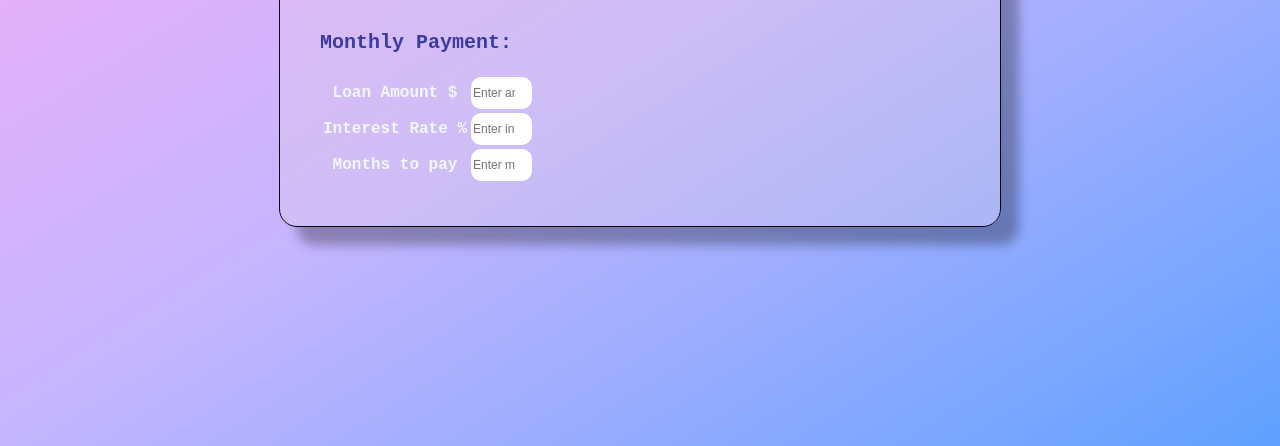
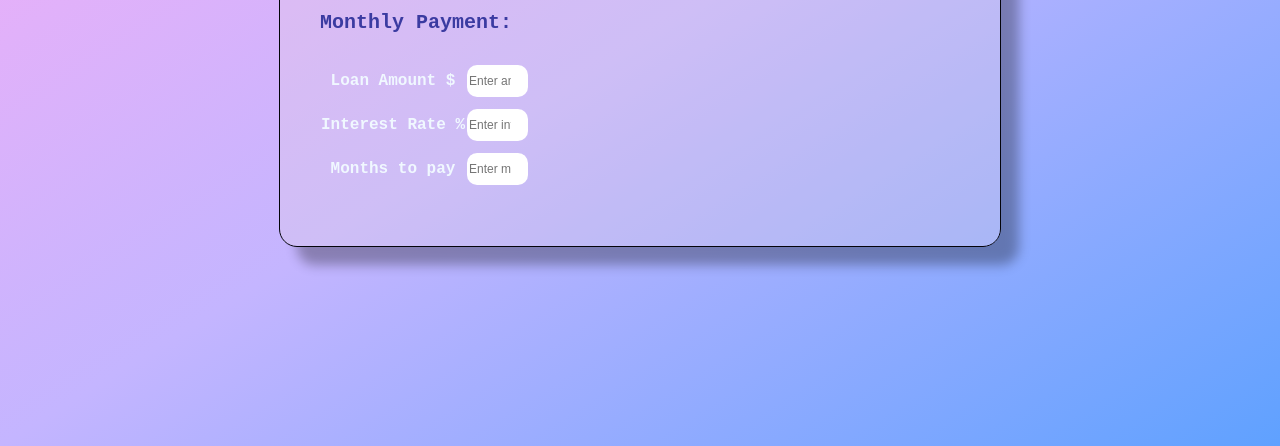
Before and after one commit to KranthiTeja59/Loancalculator, a plain HTML site: page index.html in a window 1280 px wide. Shown: the part 354-800 px from the top of the page. Drawn offline with Linux system fonts and the light colour scheme.

Commit message:
Update index.css

```diff
--- a/index.css
+++ b/index.css
@@ -14,6 +14,11 @@ body{
     font-weight: 600;
     color: rgb(59, 59, 161);
 
+}
+
+table{
+    border-collapse:seperate;
+    border-spacing:0 10px;
 }
 .container{
     background: rgba(227, 210, 226, 0.3);
```
